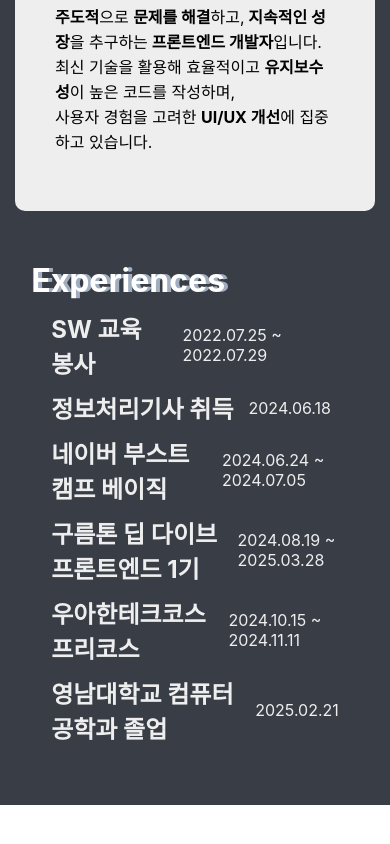
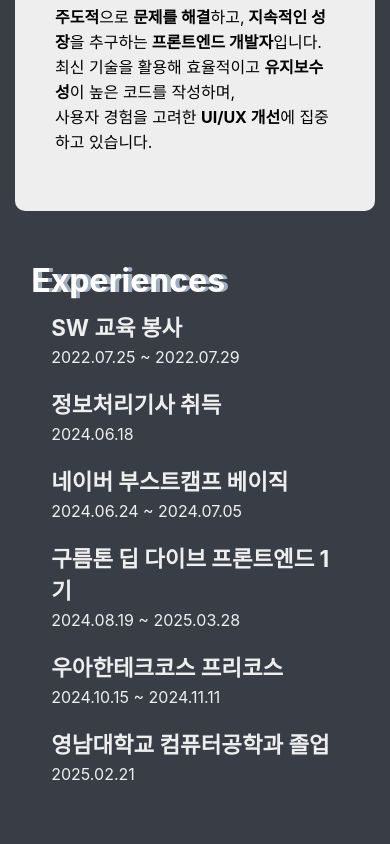
Before and after one commit to hjoo830/portfolio, a React (Create React App) app: page / in a window 390 px wide. Shown: the part 1370-2214 px from the top of the page. Before the commit the page ends 2175 px from the top, so only its background shows below. Built offline with nearby package versions, Linux system fonts and the light colour scheme.

Commit message:
💄 Design: Add responsive design to ExperienceSection

```diff
--- a/src/css/ExperienceSection.css
+++ b/src/css/ExperienceSection.css
@@ -32,3 +32,19 @@
 .experienceItem h2 {
   margin: 0;
 }
+
+@media (max-width: 768px) {
+  .experienceItem h2 {
+    font-size: 1.4rem;
+  }
+
+  .experienceItem {
+    flex-direction: column;
+    align-items: flex-start;
+    gap: 5px;
+  }
+
+  .experienceContainer {
+    gap: 20px;
+  }
+}
```
